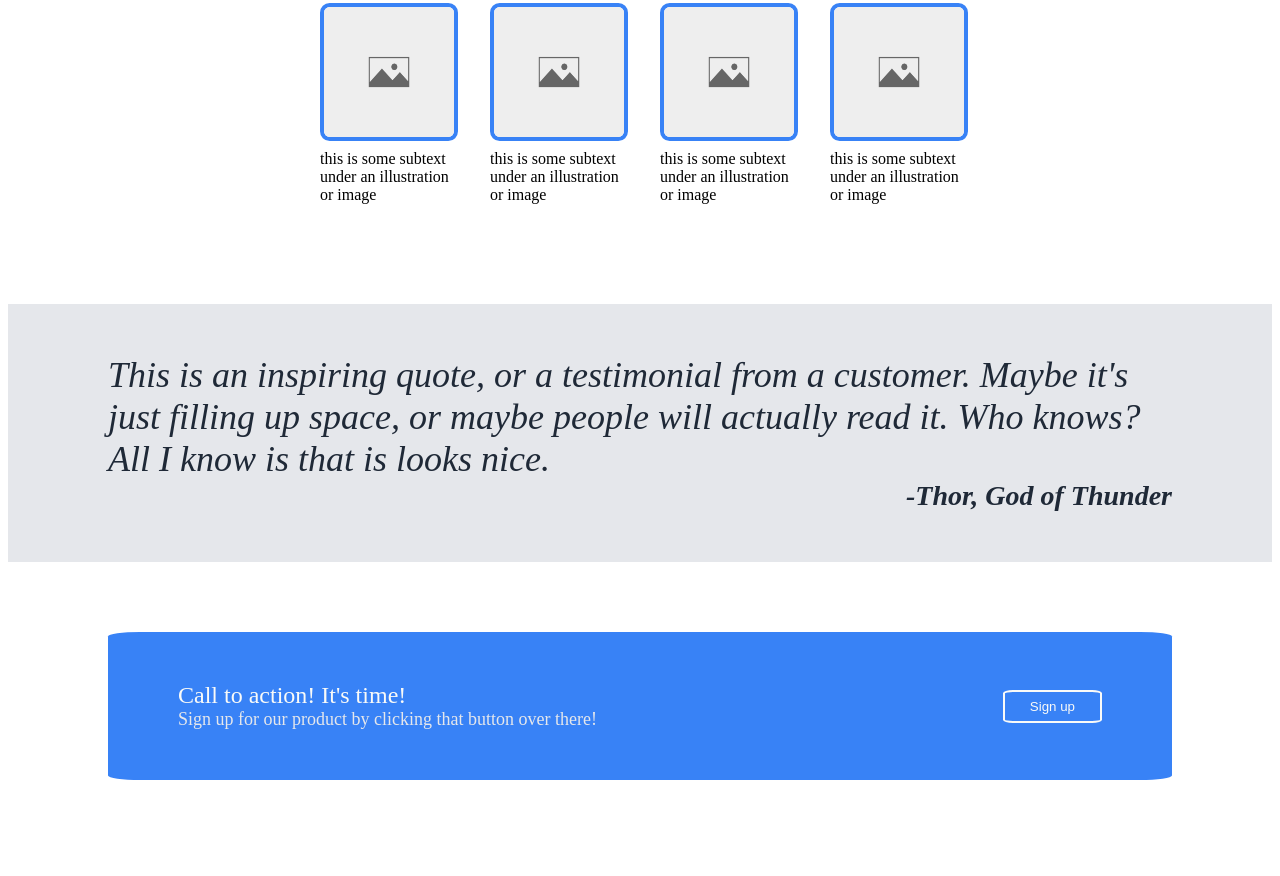
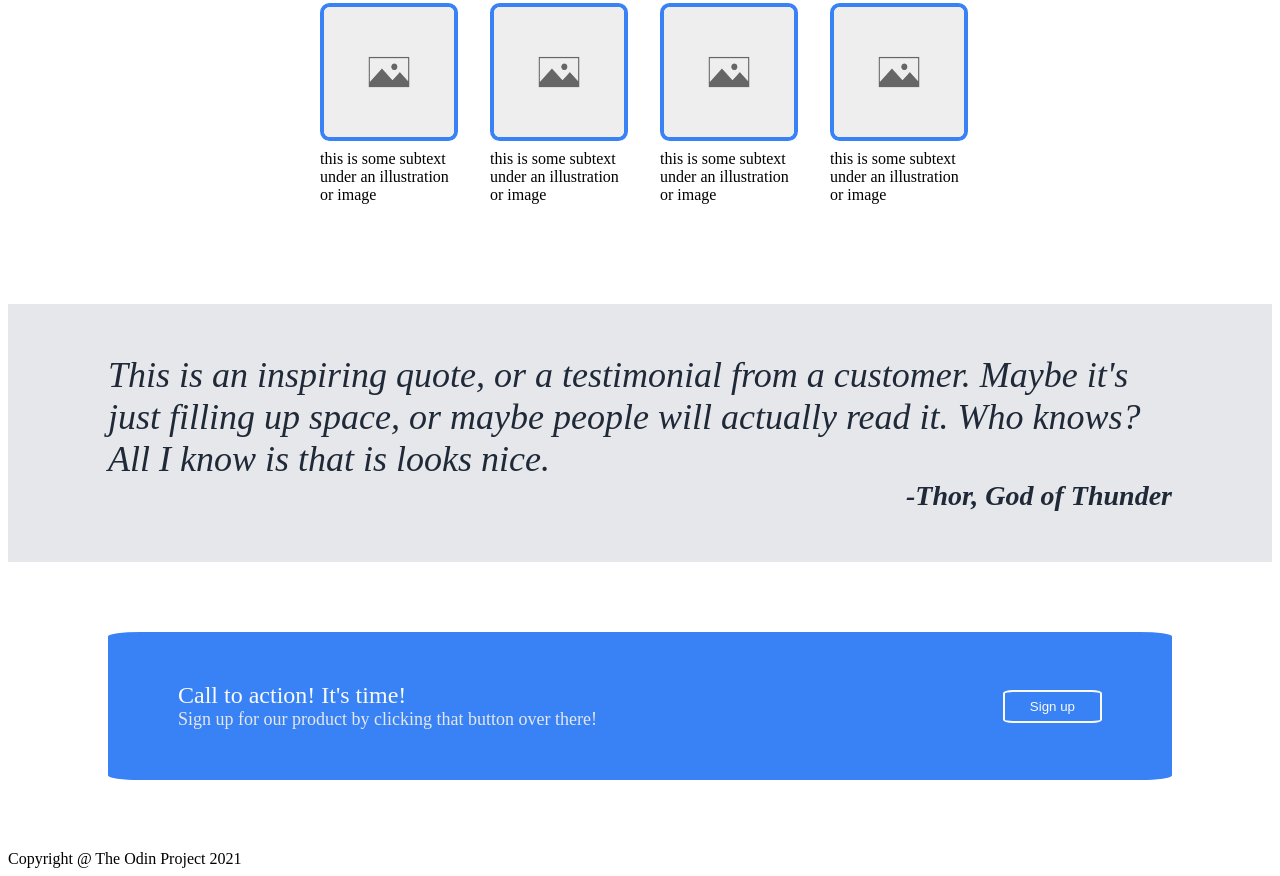
Before and after one commit to ccollins8/odin-landing-page, a plain HTML site: page index.html in a window 1280 px wide. Shown: the part 483-1359 px from the top of the page. Drawn offline with Linux system fonts and the light colour scheme.

Commit message:
Add footer html

```diff
--- a/index.html
+++ b/index.html
@@ -63,5 +63,8 @@
             </div>
         </div>
     </div>
+    <div id="footer">
+        <div class="text">Copyright @ The Odin Project 2021</div>
+    </div>
 </body>
 </html>
```
